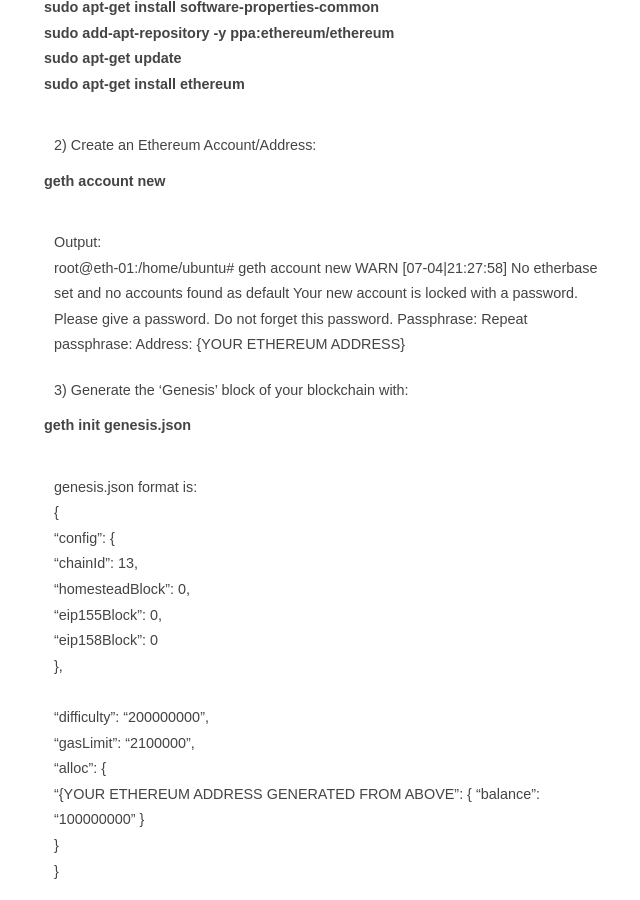
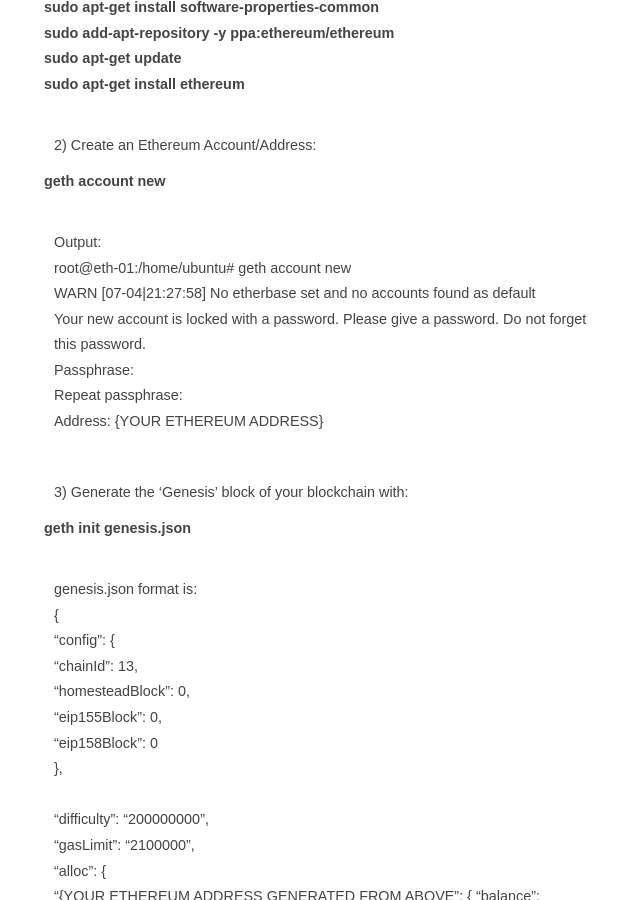
Before and after one commit to fnzv/fnzv.github.io, a Jekyll site: the page built from _posts/2017-07-04-bulding-a-blockchain.markdown, in a window 1280 px wide and 900 px high, scrolled down 469 px. Shown: the whole window, without its empty margins (311-951 px from the left). Built offline with Jekyll 4.4.1, drawn with Linux system fonts in a browser that asks for light colours; some of the changed lines change nothing that is shown.

Commit message:
Update 2017-07-04-bulding-a-blockchain.markdown

```diff
--- a/_posts/2017-07-04-bulding-a-blockchain.markdown
+++ b/_posts/2017-07-04-bulding-a-blockchain.markdown
@@ -24,13 +24,13 @@
 
 <br>
 Output:<br>
-root@eth-01:/home/ubuntu# geth account new
-WARN [07-04|21:27:58] No etherbase set and no accounts found as default
-Your new account is locked with a password. Please give a password. Do not forget this password.
-Passphrase:
-Repeat passphrase:
-Address: {YOUR ETHEREUM ADDRESS}
-
+root@eth-01:/home/ubuntu# geth account new<br>
+WARN [07-04|21:27:58] No etherbase set and no accounts found as default<br>
+Your new account is locked with a password. Please give a password. Do not forget this password.<br>
+Passphrase:<br>
+Repeat passphrase:<br>
+Address: {YOUR ETHEREUM ADDRESS}<br>
+<br>
 
 3) Generate the 'Genesis' block of your blockchain with:<br>
 #### geth init genesis.json<br><br>
```
